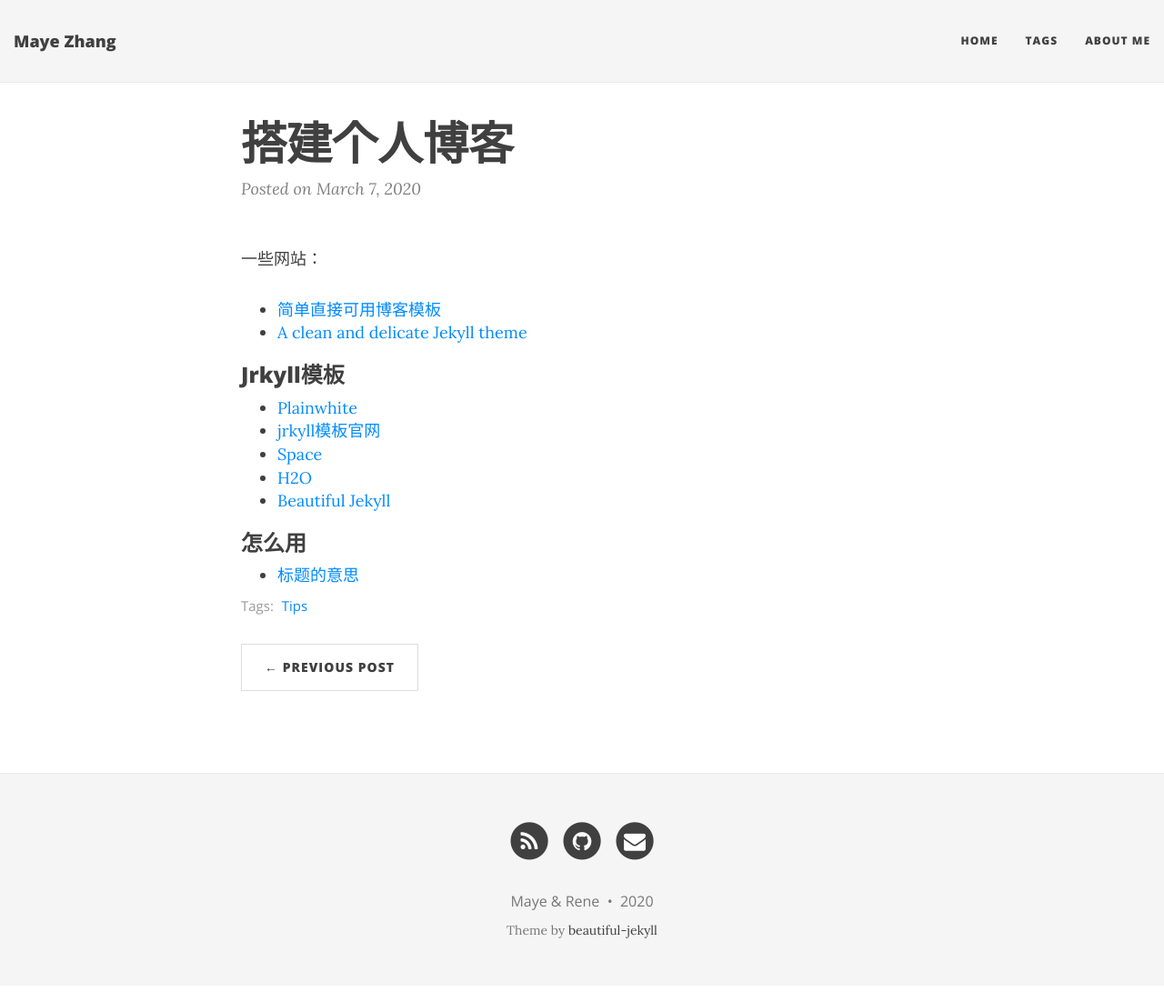
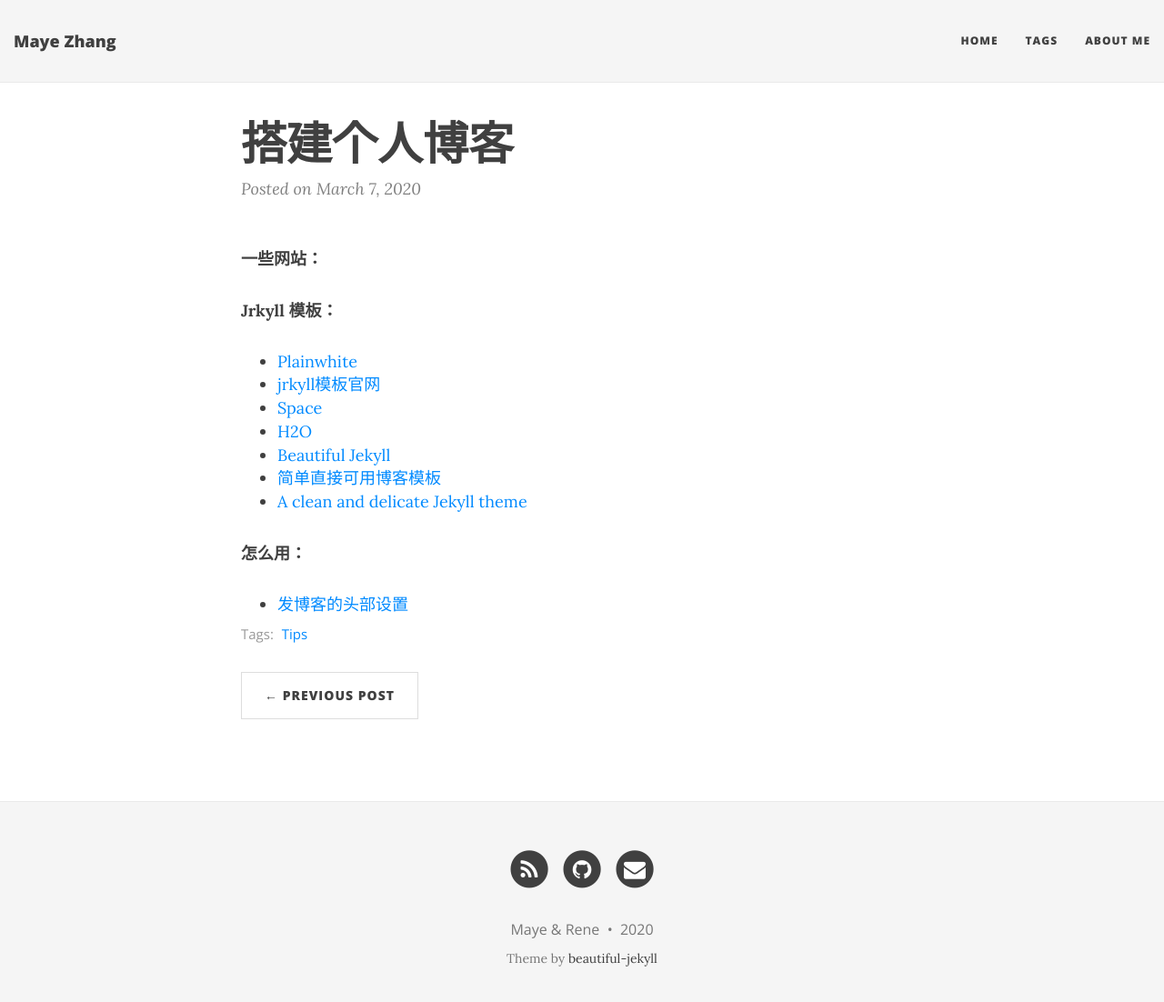
Before and after one commit to MayeZhang/MayeZhang.github.io, a Jekyll site: the page built from _posts/2020-03-17-搭建个人博客.md, in a window 1280 px wide and 1115 px high. Shown: the top 1102 px of the window at 91% size. Built offline with Jekyll 4.4.1, drawn with Linux system fonts in a browser that asks for light colours; nearby versions of some CDN libraries; comment, search, counter and statistics services are not loaded.

Commit message:
Update 2020-03-17-搭建个人博客.md

```diff
--- a/_posts/2020-03-17-搭建个人博客.md
+++ b/_posts/2020-03-17-搭建个人博客.md
@@ -3,24 +3,20 @@ layout: post
 title:  "搭建个人博客"
 date:   2020-03-07
 tags: Tips
-color: rgb(255,90,90)
 ---
 
-一些网站：
+**一些网站：**
 
-- [简单直接可用博客模板](https://github.com/cnfeat/blog.io)
-- [A clean and delicate Jekyll theme](https://github.com/kaeyleo/jekyll-theme-H2O)
-
-
-
-### Jrkyll模板
+**Jrkyll 模板：**
 
 - [Plainwhite](http://jekyllthemes.org/themes/PlainWhite-Jekyll/)
 - [jrkyll模板官网](http://jekyllthemes.org/)
 - [Space](http://jekyllthemes.org/themes/space-jekyll-template/)
 - [H2O](http://jekyllthemes.org/themes/jekyll-theme-h2o/)
 - [Beautiful Jekyll](http://jekyllthemes.org/themes/beautiful-jekyll/)
+- [简单直接可用博客模板](https://github.com/cnfeat/blog.io)
+- [A clean and delicate Jekyll theme](https://github.com/kaeyleo/jekyll-theme-H2O)
 
-### 怎么用
+**怎么用：**
 
-- [标题的意思](https://www.dazhuanlan.com/2019/09/28/5d8efdb247150/)
+- <a href="https://www.dazhuanlan.com/2019/09/28/5d8efdb247150/" target="_blank">发博客的头部设置</a>
```
